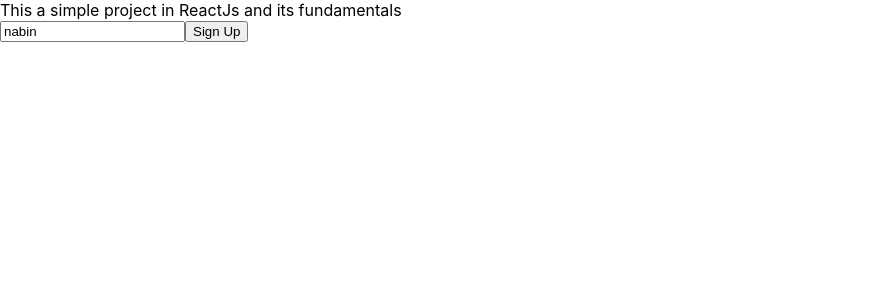
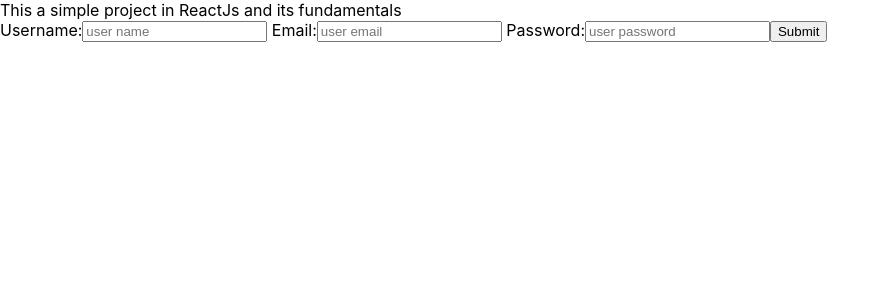
Before and after one commit to nniroula/React_Basics, a React (Create React App) app: page / in a window 1280 px wide. Shown: the top 300 px of the page, without its empty margins (0-890 px from the left). Built offline with nearby package versions, Linux system fonts and the light colour scheme.

Commit message:
add html form using react useState hook

```diff
--- a/src/App.js
+++ b/src/App.js
@@ -4,7 +4,8 @@
 // import NumbersList from './NumbersList';
 // import NumberItem from './NumberItem';
 // import Dice from './Dice';
-import UserForm from './UserForm';
+// import UserForm from './UserForm';
+import Form from './Form';
 
 function App() {
     return (
@@ -20,7 +21,9 @@
         {/* <Dice numDice={4}/> */}
         {/* <Dice /> */}
 
-        <UserForm />
+        {/* <UserForm /> */}
+
+        <Form />
 
     </>
     );
--- /dev/null
+++ b/src/Form.js
@@ -0,0 +1,75 @@
+import React, { useState } from 'react';
+
+const Form = () => {
+    // create initial values for the name attributes in the form fields
+    const initialState = {
+        username: "",
+        email: "",
+        password: ""
+    }
+
+    // create the states to handle many inputs, pass initial state as an empty object
+    const [formData, setFormData] = useState(initialState);
+
+    // onChange show the values
+    const onInputChange = evt => {
+        evt.preventDefault();
+        console.log(evt.target.name); // displays username, email, and password
+        console.log(evt.target.value);
+
+        setFormData(
+            // copy every thing and then update what you needed to update
+            // [evt.target.name]: [evt.target.value] // this does not work, also copy pre-existing data
+            data => ({...data, [evt.target.name]: [evt.target.value]})
+        )
+    }
+
+    const handleSubmit = (e) => {
+        e.preventDefault();
+       const { username, email, password } = formData;
+       console.log(`user name is ${username}`);
+       console.log(`email is ${email}`);
+       console.log(`Password is ${password}`);
+    }
+
+    return (
+        <div>
+            <form>
+                <label htmlFor="user"> Username:</label>
+                <input
+                    type="text"
+                    id="user"
+                    value={formData.username}
+                    placeholder="user name"
+                    onChange={onInputChange}
+                    name="username"
+                />
+
+                <label htmlFor="email"> Email:</label>
+                <input
+                    type="email"
+                    id="email"
+                    value={formData.email}
+                    placeholder="user email"
+                    onChange={onInputChange}
+                    name="email"
+                />
+
+                <label htmlFor="password"> Password:</label>
+                <input
+                    type="password"
+                    id="password"
+                    value={formData.password}
+                    placeholder="user password"
+                    onChange={onInputChange}
+                    name="password"
+                />
+
+                <button onClick={handleSubmit} type="button">Submit</button>
+            </form>
+        </div>
+    )
+
+}
+
+export default Form;
--- a/src/UserForm.js
+++ b/src/UserForm.js
@@ -24,11 +24,14 @@
         // </form>
 
         // React way
-        <form>
+        // <form>
+        <form onSubmit={handleClick}>
             {/* <input type="text" placeholder="username" value={username}/> */}
             {/* add onChange attribute to make input field editable */}
             <input type="text" placeholder="username" value={username} onChange={handleChange}/>
-            <button onClick={handleClick}>Sign Up</button>
+            {/* <button onClick={handleClick}>Sign Up</button> */}
+            {/* OR use the onSubmit with form  */}
+            <button>Sign Up</button>
         </form>
     )
 }
```
